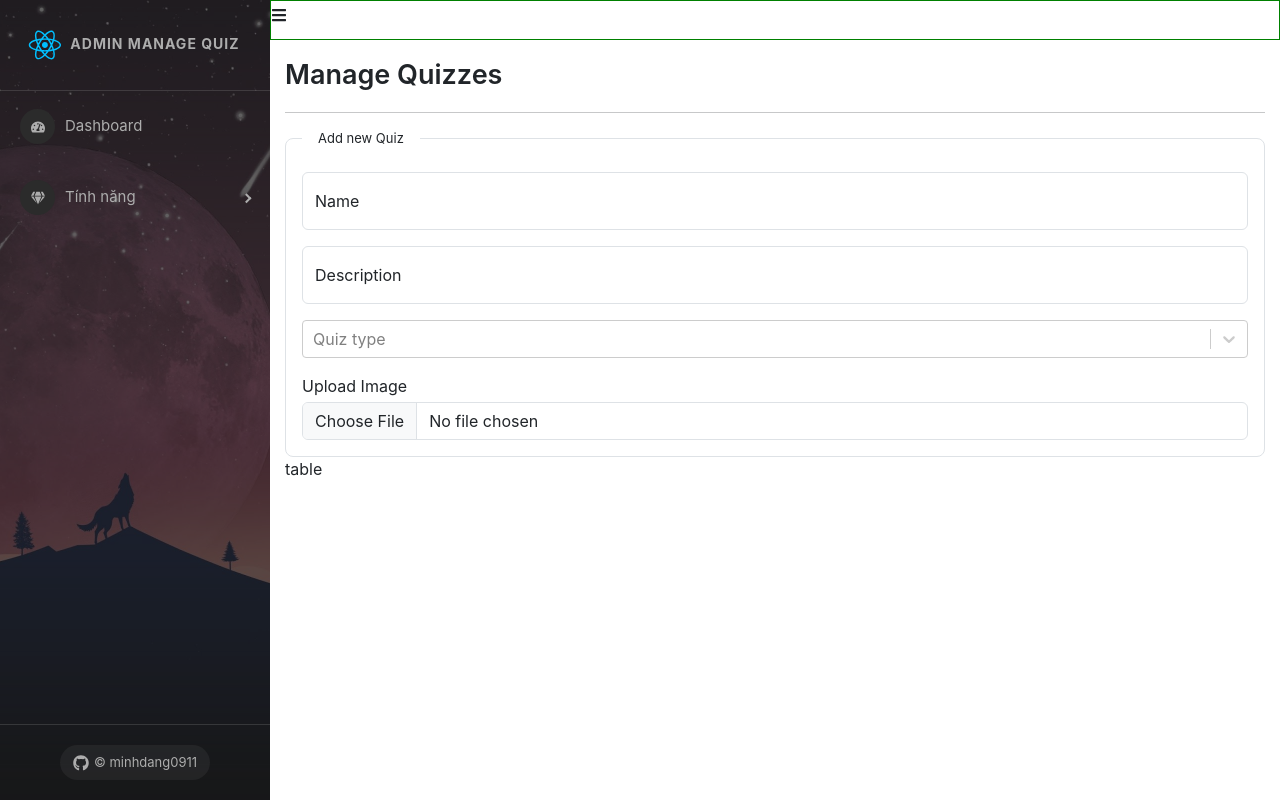
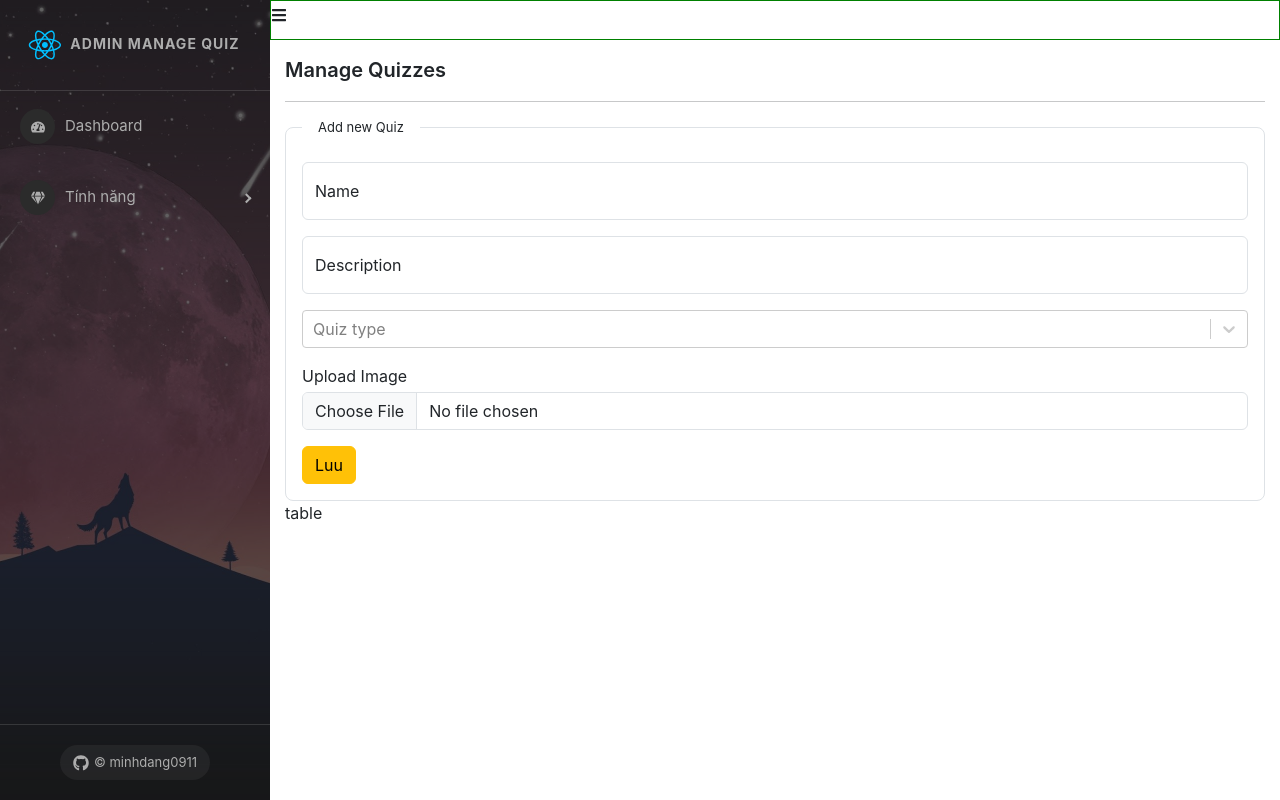
Before and after one commit to minhdang0911/React-Manage-Quiz, a React (Create React App) app in the folder Front-end/: page /admins/manage-quizzes in a window 1280 px wide. Built offline with nearby package versions, Linux system fonts and the light colour scheme.

Commit message:
Integrate API to implement the function of adding quiz questions.

```diff
--- a/Front-end/src/components/Admin/Content/Quiz/ManageQuiz.jsx
+++ b/Front-end/src/components/Admin/Content/Quiz/ManageQuiz.jsx
@@ -1,6 +1,8 @@
 import './ManageQuiz.scss';
 import Select from 'react-select';
 import { useState } from 'react';
+import { postCreateNewQuiz } from '../../../../services/apiServices';
+import { toast } from 'react-toastify';
 const ManageQuiz = (props) => {
     const options = [
         { value: 'EASY', label: 'EASY' },
@@ -10,11 +12,33 @@
 
     const [name, setName] = useState('');
     const [description, setDescription] = useState('');
-    const [type, setType] = useState('EASY');
+    const [type, setType] = useState('');
     const [image, setImage] = useState(null);
 
-    const handleChangeFile = (event) => {};
+    const handleChangeFile = (event) => {
+        if (event.target && event.target.files && event.target.files[0]) {
+            setImage(event.target.files[0]);
+        } else {
+            // setPreviewImage('');
+        }
+    };
 
+    const handleSubmitQuiz = async () => {
+        //validate
+        if (!name || !description) {
+            toast.error('Name/Description is required');
+            return;
+        }
+        let res = await postCreateNewQuiz(description, name, type?.value, image);
+        if (res && res.EC === 0) {
+            toast.success(res.EM);
+            setName('');
+            setDescription('');
+            setImage(null);
+        } else {
+            toast.error(res.EM);
+        }
+    };
     return (
         <div className="quiz-container">
             <div className="title">Manage Quizzes</div>
@@ -43,16 +67,16 @@
                         <label>Description</label>
                     </div>
                     <div className="my-3">
-                        <Select
-                            value={type}
-                            // onChange={this.handleChange}
-                            options={options}
-                            placeholder={'Quiz type'}
-                        />
+                        <Select options={options} placeholder={'Quiz type'} defaultValue={type} onChange={setType} />
                     </div>
                     <div className="more-action form-group">
                         <label className="mb-1">Upload Image</label>
                         <input type="file" className="form-control" onChange={(event) => handleChangeFile(event)} />
+                    </div>
+                    <div className="mt-3">
+                        <button className="btn btn-warning" onClick={() => handleSubmitQuiz()}>
+                            Luu
+                        </button>
                     </div>
                 </fieldset>
             </div>
--- a/Front-end/src/components/Admin/Content/Quiz/ManageQuiz.scss
+++ b/Front-end/src/components/Admin/Content/Quiz/ManageQuiz.scss
@@ -2,7 +2,7 @@
     padding: 15px;
 
     .title {
-        font-size: 27px;
+        font-size: 20px;
         font-weight: 600;
     }
 
--- a/Front-end/src/services/apiServices.js
+++ b/Front-end/src/services/apiServices.js
@@ -50,6 +50,15 @@
 const postSubmitQuiz = (data) => {
     return axios.post(`/api/v1/quiz-submit`, { ...data });
 };
+
+const postCreateNewQuiz = (description, name, difficulty, quizImage) => {
+    const data = new FormData();
+    data.append('description', description);
+    data.append('name', name);
+    data.append('difficulty', difficulty);
+    data.append('quizImage', quizImage);
+    return axios.post('api/v1/quiz', data);
+};
 export {
     postCreateNewUser,
     getAllUser,
@@ -61,4 +70,5 @@
     getQuizByUser,
     getDataQuiz,
     postSubmitQuiz,
+    postCreateNewQuiz,
 };
```
